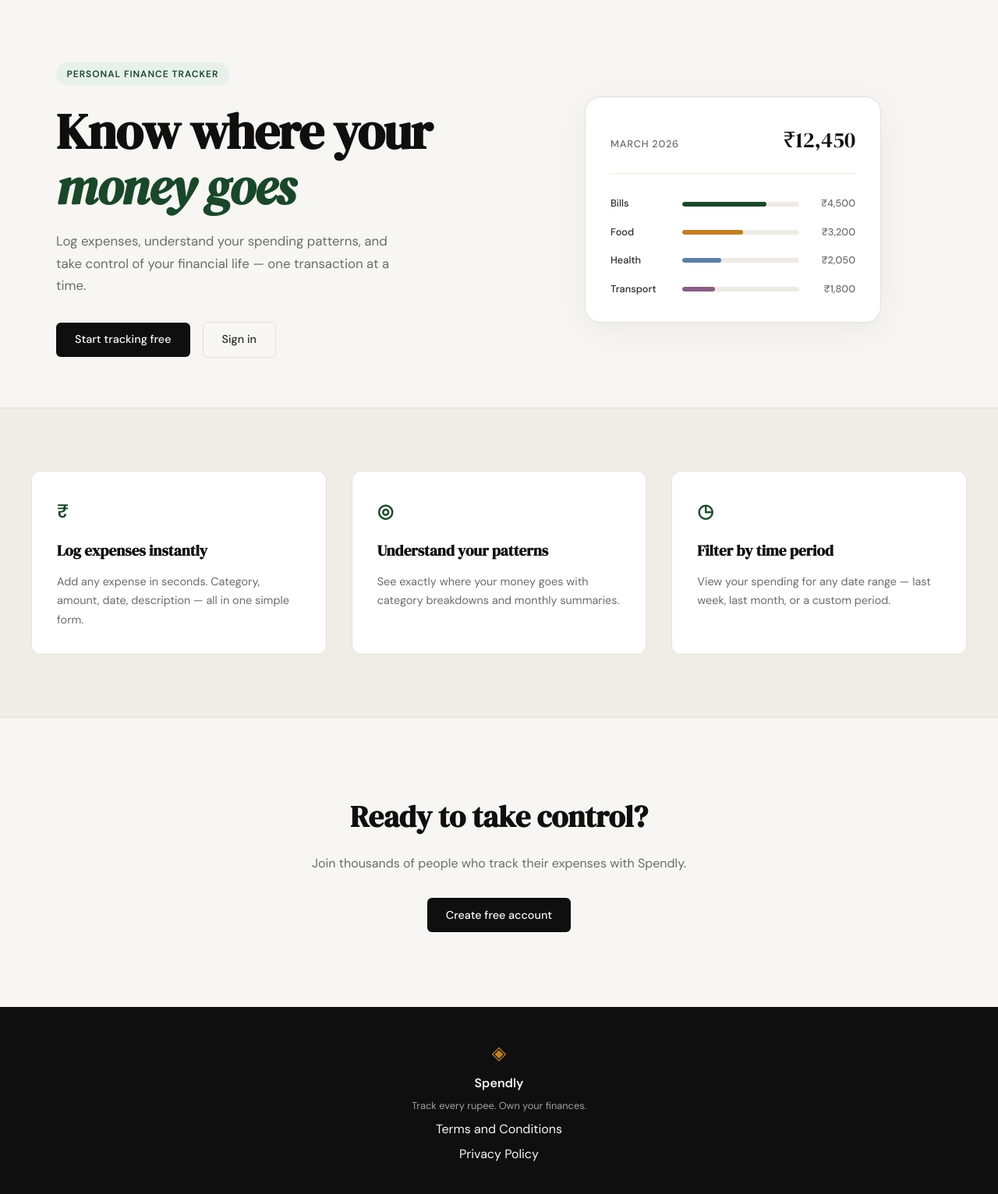
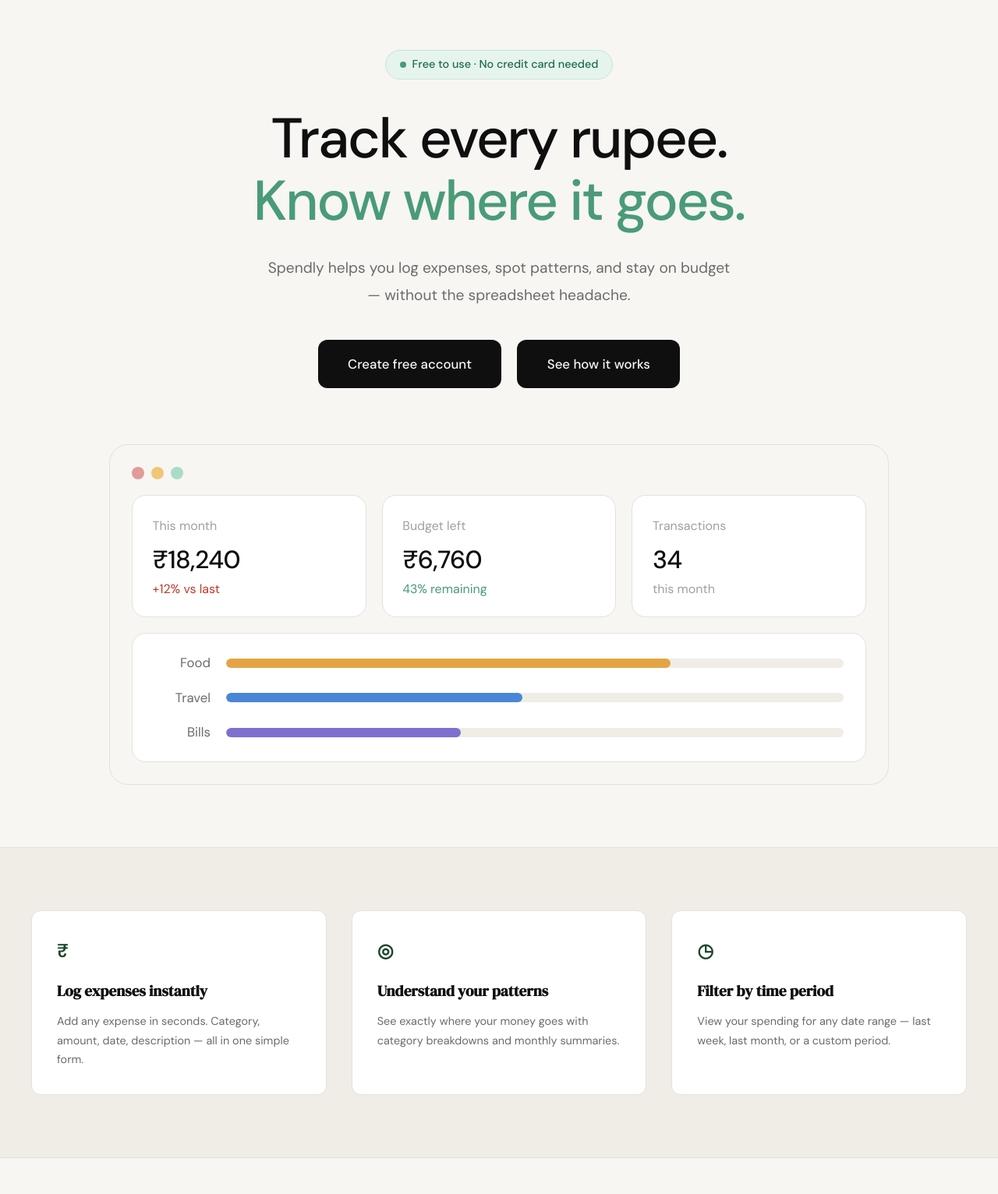
Before and after one commit to sainiharsh121/Spendly, a Flask app: page / in a window 1280 px wide. Shown: the part 61-1593 px from the top of the page at 78% size. Run offline with Flask 3, Linux system fonts and the light colour scheme.

Commit message:
landing: redesign hero section to match mockup

```diff
--- a/static/css/style.css
+++ b/static/css/style.css
@@ -124,137 +124,187 @@ a { color: inherit; text-decoration: none; }
 /* ------------------------------------------------------------------ */
 
 .hero {
-    padding: 5rem 2rem 4rem;
-    display: grid;
-    grid-template-columns: 1fr 1fr;
-    gap: 4rem;
-    align-items: center;
     max-width: var(--max-width);
     margin: 0 auto;
+    padding: 4rem 2rem 5rem;
+    display: flex;
+    flex-direction: column;
+    align-items: center;
+    text-align: center;
+}
+
+.hero-inner {
+    display: flex;
+    flex-direction: column;
+    align-items: center;
 }
 
 .hero-badge {
-    display: inline-block;
-    background: var(--accent-light);
-    color: var(--accent);
-    font-size: 0.75rem;
-    font-weight: 600;
-    letter-spacing: 0.08em;
-    text-transform: uppercase;
-    padding: 0.35rem 0.85rem;
+    display: inline-flex;
+    align-items: center;
+    gap: 0.5rem;
+    background: #e6f4ee;
+    border: 1px solid #c6e5d6;
+    color: #1f6b4a;
+    font-size: 0.9rem;
+    font-weight: 500;
+    padding: 0.4rem 1.1rem;
     border-radius: 999px;
-    margin-bottom: 1.5rem;
+    margin-bottom: 2.25rem;
+}
+
+.hero-badge-dot {
+    width: 8px;
+    height: 8px;
+    border-radius: 50%;
+    background: #4a9b78;
 }
 
 .hero-title {
-    font-family: var(--font-display);
-    font-size: clamp(2.5rem, 5vw, 4rem);
-    line-height: 1.1;
-    letter-spacing: -0.02em;
+    font-family: var(--font-body);
+    font-size: clamp(2.5rem, 6vw, 4.5rem);
+    font-weight: 500;
+    line-height: 1.12;
+    letter-spacing: -0.03em;
     color: var(--ink);
-    margin-bottom: 1.25rem;
+    margin-bottom: 1.75rem;
 }
 
 .hero-title em {
-    font-style: italic;
-    color: var(--accent);
+    font-style: normal;
+    color: #4a9b78;
 }
 
 .hero-subtitle {
-    font-size: 1.05rem;
+    font-size: 1.2rem;
     color: var(--ink-muted);
-    line-height: 1.7;
-    max-width: 460px;
-    margin-bottom: 2rem;
+    line-height: 1.8;
+    max-width: 600px;
+    margin-bottom: 2.5rem;
 }
 
 .hero-actions {
     display: flex;
-    gap: 1rem;
-    align-items: center;
+    flex-wrap: wrap;
+    justify-content: center;
+    gap: 1.25rem;
+}
+
+.hero-actions .btn-primary {
+    padding: 1.1rem 2.4rem;
+    border-radius: var(--radius-md);
+    font-size: 1.05rem;
 }
 
 /* ------------------------------------------------------------------ */
-/* Mock card (hero visual)                                             */
+/* Dashboard preview (hero visual)                                     */
 /* ------------------------------------------------------------------ */
 
 .hero-visual {
-    display: flex;
-    justify-content: center;
+    width: 100%;
+    max-width: 1000px;
+    margin-top: 4.5rem;
 }
 
-.mock-card {
+.mock-window {
+    background: var(--paper);
+    border: 1px solid var(--border);
+    border-radius: 24px;
+    padding: 1.75rem;
+    text-align: left;
+}
+
+.mock-dots {
+    display: flex;
+    gap: 0.55rem;
+    margin-bottom: 1.25rem;
+}
+
+.mock-dot {
+    width: 16px;
+    height: 16px;
+    border-radius: 50%;
+}
+
+.mock-dot-red { background: #e29a9a; }
+.mock-dot-yellow { background: #f0c677; }
+.mock-dot-green { background: #a9dcc8; }
+
+.mock-stats {
+    display: grid;
+    grid-template-columns: repeat(3, 1fr);
+    gap: 1.25rem;
+    margin-bottom: 1.25rem;
+}
+
+.mock-stat,
+.mock-bars {
     background: var(--paper-card);
     border: 1px solid var(--border);
-    border-radius: var(--radius-lg);
-    padding: 2rem;
-    width: 100%;
-    max-width: 380px;
-    box-shadow: 0 8px 40px rgba(0,0,0,0.06);
+    border-radius: 18px;
 }
 
-.mock-card-header {
-    display: flex;
-    justify-content: space-between;
-    align-items: baseline;
-    margin-bottom: 1.75rem;
-    padding-bottom: 1.25rem;
-    border-bottom: 1px solid var(--border-soft);
+.mock-stat { padding: 1.6rem 1.6rem 1.4rem; }
+
+.mock-stat-label {
+    font-size: 1rem;
+    color: var(--ink-faint);
+    margin-bottom: 0.7rem;
 }
 
-.mock-label {
-    font-size: 0.8rem;
+.mock-stat-value {
+    font-size: 2rem;
     font-weight: 500;
-    color: var(--ink-muted);
-    text-transform: uppercase;
-    letter-spacing: 0.06em;
+    letter-spacing: -0.02em;
+    color: var(--ink);
+    line-height: 1.2;
+    margin-bottom: 0.4rem;
 }
 
-.mock-total {
-    font-family: var(--font-display);
-    font-size: 1.75rem;
-    color: var(--ink);
+.mock-stat-note {
+    font-size: 1rem;
+    color: var(--ink-faint);
 }
 
-.mock-bars { display: flex; flex-direction: column; gap: 1rem; }
+.mock-stat-note.is-up { color: var(--danger); }
+.mock-stat-note.is-good { color: #4a9b78; }
+
+.mock-bars {
+    display: flex;
+    flex-direction: column;
+    gap: 1.1rem;
+    padding: 1.5rem 1.75rem;
+}
 
 .mock-bar-row {
     display: grid;
-    grid-template-columns: 80px 1fr 60px;
+    grid-template-columns: 4.5rem 1fr;
     align-items: center;
-    gap: 0.75rem;
+    gap: 1.25rem;
 }
 
 .mock-cat {
-    font-size: 0.8rem;
-    font-weight: 500;
-    color: var(--ink-soft);
+    font-size: 1.05rem;
+    color: var(--ink-muted);
+    text-align: right;
 }
 
 .mock-bar-track {
-    height: 6px;
-    background: var(--border-soft);
+    height: 12px;
+    background: var(--paper-warm);
     border-radius: 999px;
     overflow: hidden;
 }
 
 .mock-bar {
     height: 100%;
-    background: var(--accent);
+    background: #e5a444;
     border-radius: 999px;
     transition: width 0.6s ease;
 }
 
-.mock-bar-2 { background: var(--accent-2); }
-.mock-bar-3 { background: #5b7fa6; }
-.mock-bar-4 { background: #8b5e83; }
-
-.mock-amt {
-    font-size: 0.8rem;
-    font-weight: 500;
-    color: var(--ink-muted);
-    text-align: right;
-}
+.mock-bar-2 { background: #4a86d8; }
+.mock-bar-3 { background: #7f6fd0; }
 
 /* ------------------------------------------------------------------ */
 /* Buttons                                                             */
@@ -578,21 +628,17 @@ a { color: inherit; text-decoration: none; }
 /* ------------------------------------------------------------------ */
 
 @media (max-width: 900px) {
-    .hero {
-        grid-template-columns: 1fr;
-        text-align: center;
-    }
-
-    .hero-subtitle { max-width: 100%; }
-    .hero-actions { justify-content: center; }
-    .hero-visual { display: none; }
+    .mock-stats { grid-template-columns: 1fr; }
 
     .features-inner { grid-template-columns: 1fr; }
 }
 
 @media (max-width: 600px) {
     .nav-links a:not(.nav-cta) { display: none; }
-    .hero { padding: 3rem 1rem 2rem; }
+    .hero { padding: 3rem 1rem 3rem; }
+    .hero-visual { margin-top: 3rem; }
+    .mock-window { padding: 1rem; border-radius: 18px; }
+    .mock-bar-row { grid-template-columns: 3.5rem 1fr; gap: 0.75rem; }
     .legal { padding: 3rem 1rem; }
     .legal-card { padding: 1.5rem; }
 }
--- a/templates/landing.html
+++ b/templates/landing.html
@@ -6,55 +6,65 @@
 
 <section class="hero">
     <div class="hero-inner">
-        <div class="hero-badge">Personal Finance Tracker</div>
+        <div class="hero-badge">
+            <span class="hero-badge-dot"></span>
+            Free to use · No credit card needed
+        </div>
         <h1 class="hero-title">
-            Know where your<br>
-            <em>money goes</em>
+            Track every rupee.<br>
+            <em>Know where it goes.</em>
         </h1>
         <p class="hero-subtitle">
-            Log expenses, understand your spending patterns,
-            and take control of your financial life —
-            one transaction at a time.
+            Spendly helps you log expenses, spot patterns, and stay
+            on budget — without the spreadsheet headache.
         </p>
         <div class="hero-actions">
-            <a href="{{ url_for('register') }}" class="btn-primary">Start tracking free</a>
-            <a href="{{ url_for('login') }}" class="btn-ghost">Sign in</a>
+            <a href="{{ url_for('register') }}" class="btn-primary">Create free account</a>
+            <a href="#features" class="btn-primary">See how it works</a>
         </div>
     </div>
     <div class="hero-visual">
-        <div class="mock-card">
-            <div class="mock-card-header">
-                <span class="mock-label">March 2026</span>
-                <span class="mock-total">₹12,450</span>
+        <div class="mock-window">
+            <div class="mock-dots">
+                <span class="mock-dot mock-dot-red"></span>
+                <span class="mock-dot mock-dot-yellow"></span>
+                <span class="mock-dot mock-dot-green"></span>
+            </div>
+            <div class="mock-stats">
+                <div class="mock-stat">
+                    <div class="mock-stat-label">This month</div>
+                    <div class="mock-stat-value">₹18,240</div>
+                    <div class="mock-stat-note is-up">+12% vs last</div>
+                </div>
+                <div class="mock-stat">
+                    <div class="mock-stat-label">Budget left</div>
+                    <div class="mock-stat-value">₹6,760</div>
+                    <div class="mock-stat-note is-good">43% remaining</div>
+                </div>
+                <div class="mock-stat">
+                    <div class="mock-stat-label">Transactions</div>
+                    <div class="mock-stat-value">34</div>
+                    <div class="mock-stat-note">this month</div>
+                </div>
             </div>
             <div class="mock-bars">
                 <div class="mock-bar-row">
-                    <span class="mock-cat">Bills</span>
+                    <span class="mock-cat">Food</span>
                     <div class="mock-bar-track">
                         <div class="mock-bar" style="width: 72%"></div>
                     </div>
-                    <span class="mock-amt">₹4,500</span>
                 </div>
                 <div class="mock-bar-row">
-                    <span class="mock-cat">Food</span>
+                    <span class="mock-cat">Travel</span>
                     <div class="mock-bar-track">
-                        <div class="mock-bar mock-bar-2" style="width: 52%"></div>
+                        <div class="mock-bar mock-bar-2" style="width: 48%"></div>
                     </div>
-                    <span class="mock-amt">₹3,200</span>
                 </div>
                 <div class="mock-bar-row">
-                    <span class="mock-cat">Health</span>
+                    <span class="mock-cat">Bills</span>
                     <div class="mock-bar-track">
-                        <div class="mock-bar mock-bar-3" style="width: 33%"></div>
+                        <div class="mock-bar mock-bar-3" style="width: 38%"></div>
                     </div>
-                    <span class="mock-amt">₹2,050</span>
-                </div>
-                <div class="mock-bar-row">
-                    <span class="mock-cat">Transport</span>
-                    <div class="mock-bar-track">
-                        <div class="mock-bar mock-bar-4" style="width: 28%"></div>
-                    </div>
-                    <span class="mock-amt">₹1,800</span>
                 </div>
             </div>
         </div>
```
Also changed, not shown: 1 other file.
